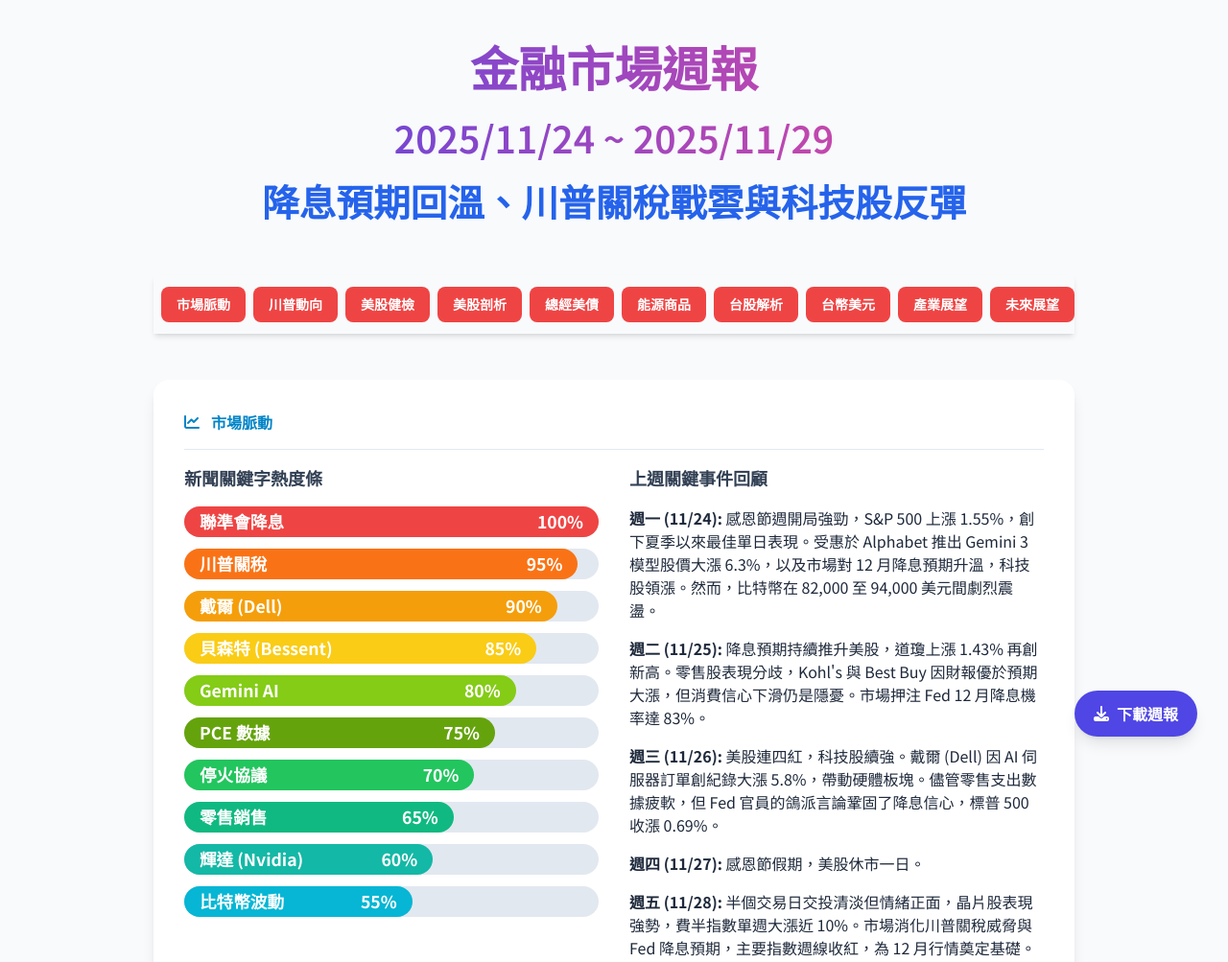
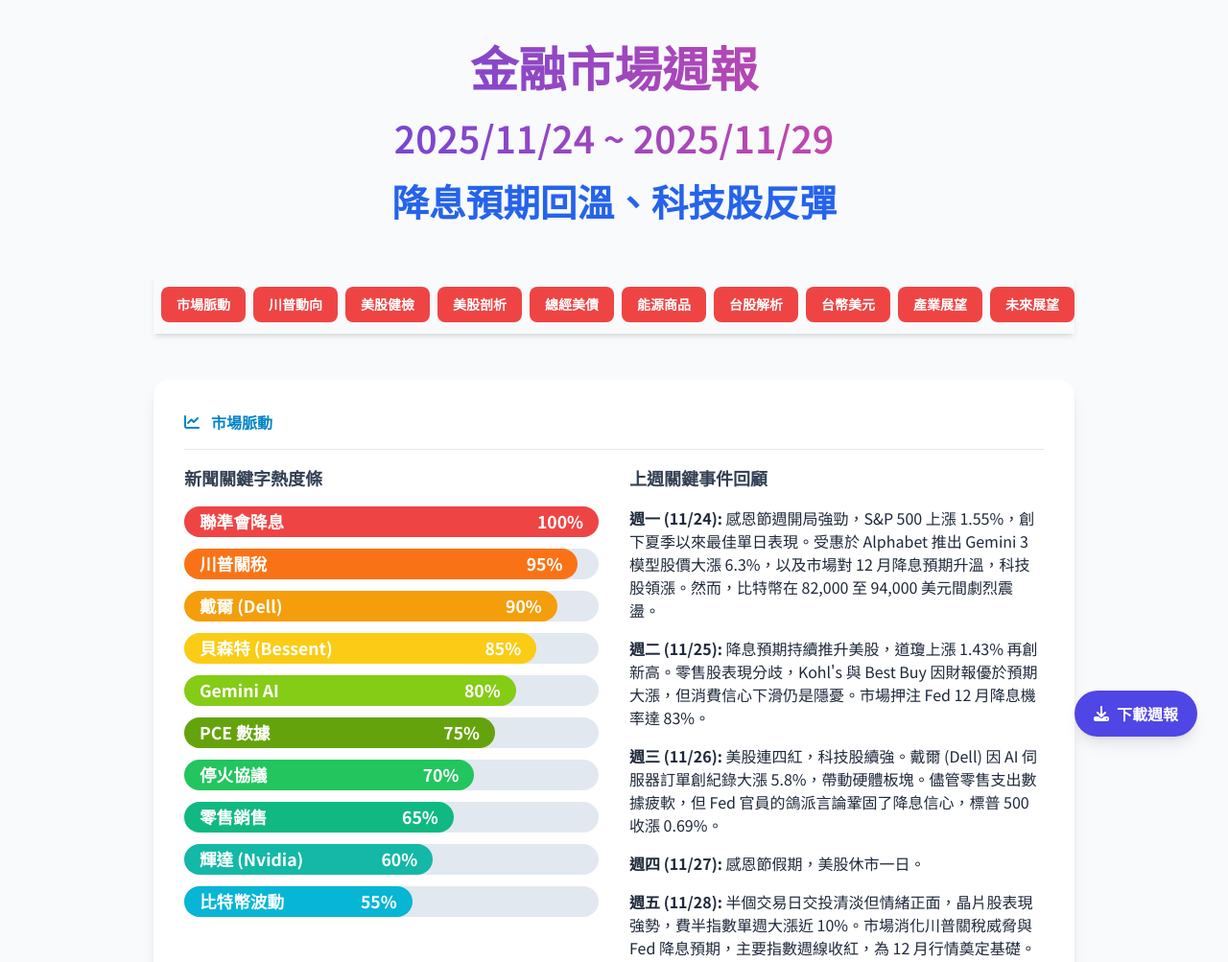
Before and after one commit to cbjackchen-png/20251129weeklyreport, a plain HTML site: page index.html in a window 1280 px wide. Shown: the top 1003 px of the page at 96% size. Drawn offline with nearby package versions, Linux system fonts and the light colour scheme.

Commit message:
index.html

```diff
--- a/index.html
+++ b/index.html
@@ -73,7 +73,7 @@
         <header class="text-center mb-12">
             <h1 class="main-title font-bold gradient-text">金融市場週報</h1>
             <p class="date-range-header font-semibold gradient-text mt-2">2025/11/24 ~ 2025/11/29</p>
-            <p class="sub-title font-semibold text-blue-600 mt-2">降息預期回溫、川普關稅戰雲與科技股反彈</p>
+            <p class="sub-title font-semibold text-blue-600 mt-2">降息預期回溫、科技股反彈</p>
         </header>
 
         <!-- 章節導覽列 -->
```
